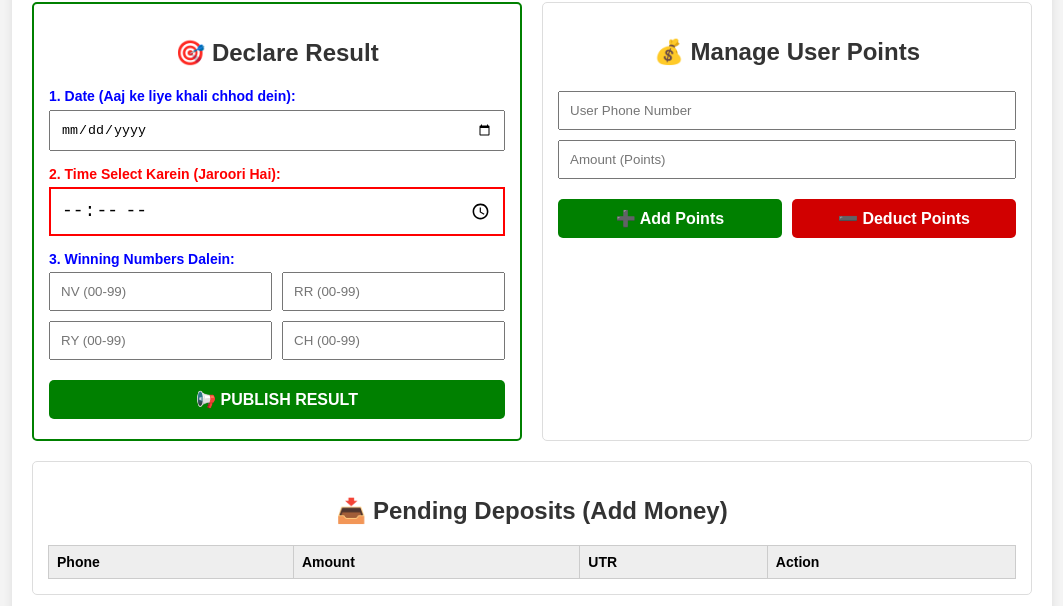
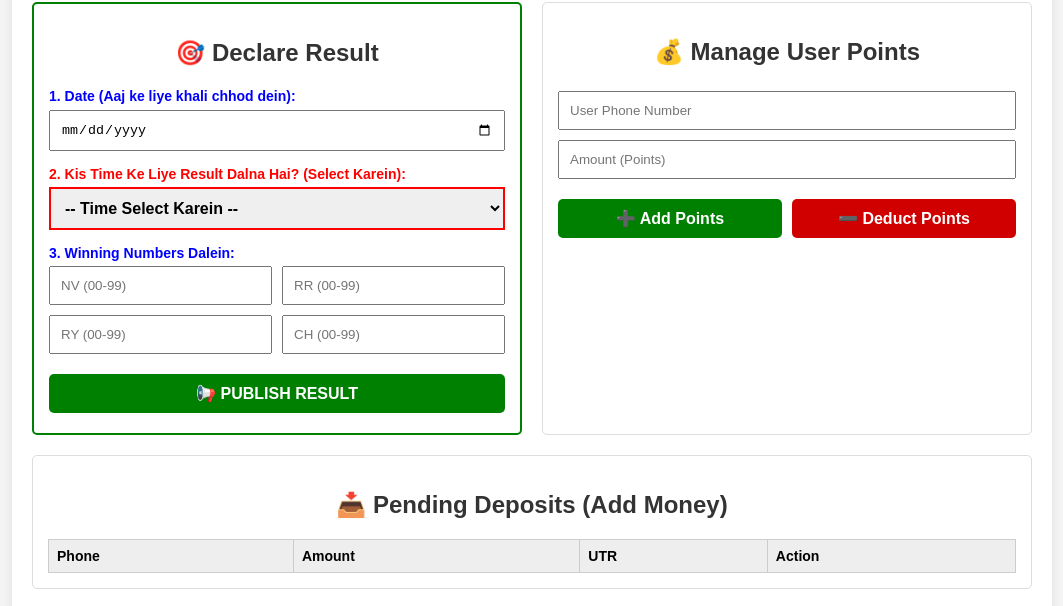
Before and after one commit to hanumanji6465/yantra-game-live, a website: page admin.html in a window 1280 px wide. Shown: the part 119-725 px from the top of the page, without its empty margins (108-1171 px from the left). Drawn offline with Linux system fonts and the light colour scheme; no server answers.

Commit message:
Update admin.html

```diff
--- a/admin.html
+++ b/admin.html
@@ -10,7 +10,7 @@
         h1, h2 { color: #333; text-align: center; }
         .grid { display: grid; grid-template-columns: 1fr 1fr; gap: 20px; }
         .card { background: #fff; padding: 15px; border: 1px solid #ddd; border-radius: 5px; }
-        input, button { padding: 10px; margin: 5px 0; width: 100%; box-sizing: border-box; }
+        input, select, button { padding: 10px; margin: 5px 0; width: 100%; box-sizing: border-box; } /* 👈 Select tag joda gaya */
         button { background-color: #008000; color: white; border: none; cursor: pointer; font-weight: bold; font-size: 16px; border-radius: 5px;}
         button.red { background-color: #d10000; }
         table { width: 100%; border-collapse: collapse; margin-top: 10px; font-size: 14px;}
@@ -29,8 +29,11 @@
                 <label style="font-size: 14px; font-weight: bold; color: blue;">1. Date (Aaj ke liye khali chhod dein):</label>
                 <input type="date" id="resDate">
 
-                <label style="font-size: 14px; font-weight: bold; color: red; margin-top: 10px; display: block;">2. Time Select Karein (Jaroori Hai):</label>
-                <input type="time" id="resTime" style="border: 2px solid red; font-size: 18px;">
+                <label style="font-size: 14px; font-weight: bold; color: red; margin-top: 10px; display: block;">2. Kis Time Ke Liye Result Dalna Hai? (Select Karein):</label>
+                <!-- 🚀 NAYA: Time Dropdown Menu -->
+                <select id="resTime" style="border: 2px solid red; font-size: 16px; font-weight: bold; cursor: pointer;">
+                    <option value="">-- Time Select Karein --</option>
+                </select>
 
                 <label style="font-size: 14px; font-weight: bold; color: blue; margin-top: 10px; display: block;">3. Winning Numbers Dalein:</label>
                 <div style="display: flex; gap: 10px;">
@@ -80,6 +83,23 @@
     </div>
 
     <script>
+        // 🕒 NAYA FUNCTION: Time Dropdown banane ke liye (Har 15 minute ka slot)
+        function generateTimeOptions() {
+            const timeSelect = document.getElementById('resTime');
+            for (let h = 0; h < 24; h++) {
+                for (let m = 0; m < 60; m += 15) {
+                    let hh = String(h).padStart(2, '0');
+                    let mm = String(m).padStart(2, '0');
+                    let timeStr = `${hh}:${mm}`;
+                    let option = document.createElement('option');
+                    option.value = timeStr;
+                    option.text = timeStr + " (Result Time)";
+                    timeSelect.appendChild(option);
+                }
+            }
+        }
+        generateTimeOptions(); // Page khulte hi Options ban jayenge
+
         async function submitResult() {
             let dateVal = document.getElementById('resDate').value;
             let timeVal = document.getElementById('resTime').value;
@@ -91,7 +111,7 @@
             }
 
             if(!timeVal) {
-                alert("❌ Kripya Result ka Time zaroor select karein! (Jaise 09:30 ya 10:00)");
+                alert("❌ Kripya Result ka Time Box (Options) se zaroor select karein!");
                 return;
             }
 
@@ -107,6 +127,7 @@
             if (ans.success) {
                 document.getElementById('nv').value = ""; document.getElementById('rr').value = "";
                 document.getElementById('ry').value = ""; document.getElementById('ch').value = "";
+                document.getElementById('resTime').value = ""; // Time ko wapas khali kar dega
             }
         }
 
```
